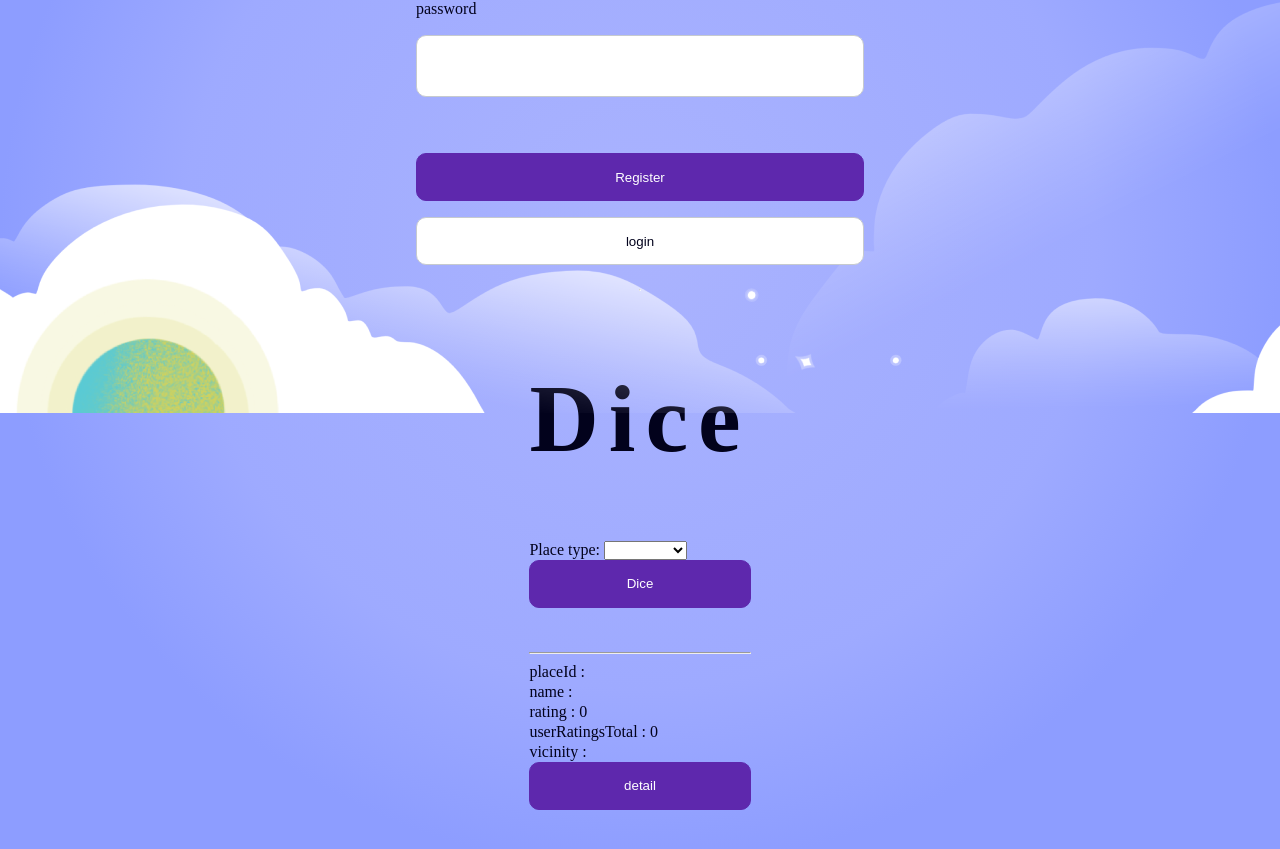
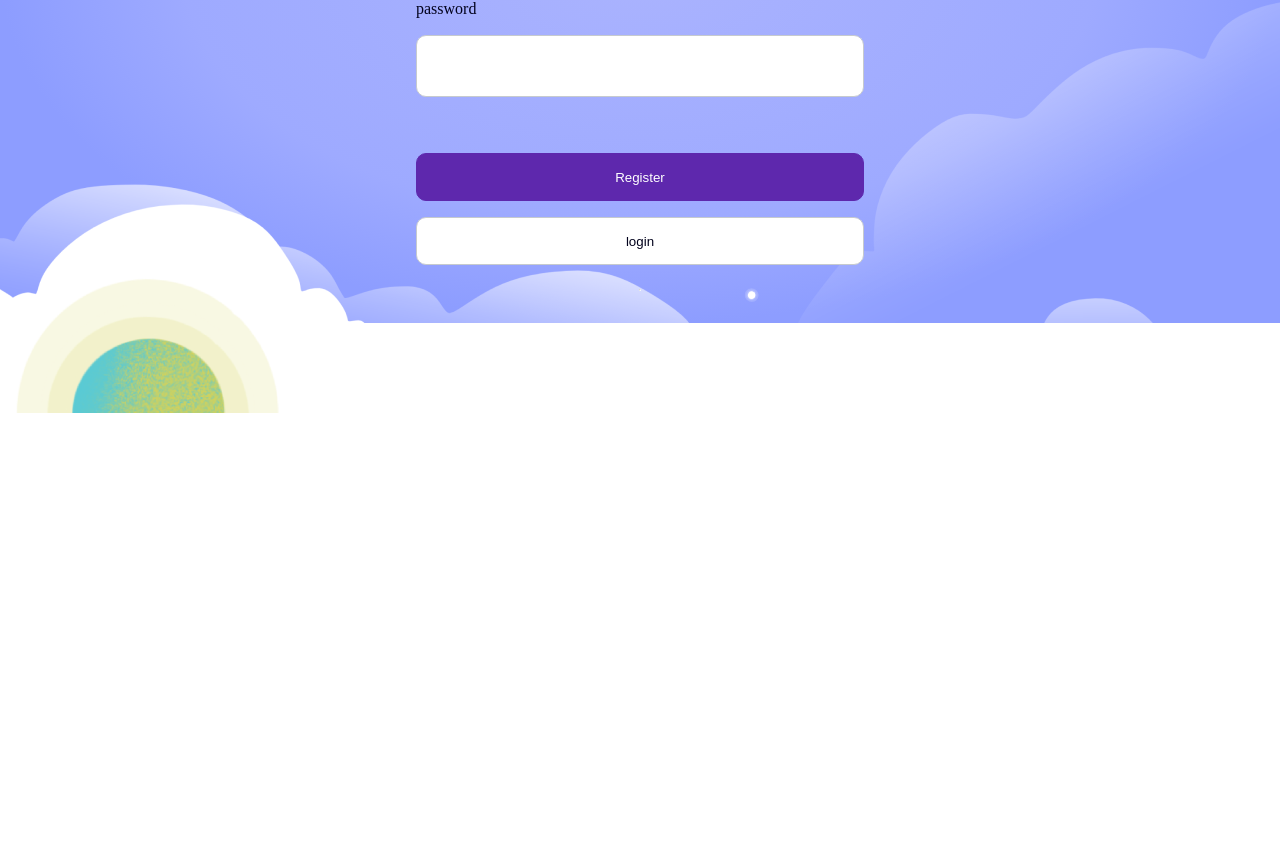
Before and after one commit to ya850805/map-dice-frontend, a Vue app: page / in a window 1280 px wide. Shown: the part 385-1234 px from the top of the page. After the commit the page ends 800 px from the top, so only its background shows below. Built offline with nearby package versions, Linux system fonts and the light colour scheme.

Commit message:
fix:Display v-if judgment.

```diff
--- a/src/App.vue
+++ b/src/App.vue
@@ -4,7 +4,7 @@
   <div class="img-bg-bottom"></div>
   <div class="function-content">
     <div class="img-open"></div>
-<!--    <img src="./assets/images/img-open.png" alt="" height="222" width="222"/>-->
+    <!--    <img src="./assets/images/img-open.png" alt="" height="222" width="222"/>-->
     <div class="flex-col w-100">
       <p>username:</p>
       <input type="text" v-model="username"/>
@@ -25,8 +25,7 @@
 
     <hr>
 
-    <!--  <div v-if="loginUser != ''">-->
-    <div>
+    <div v-if="loginUser != ''">
       <h1>Dice</h1>
       Place type:
       <select v-model="type">
```
